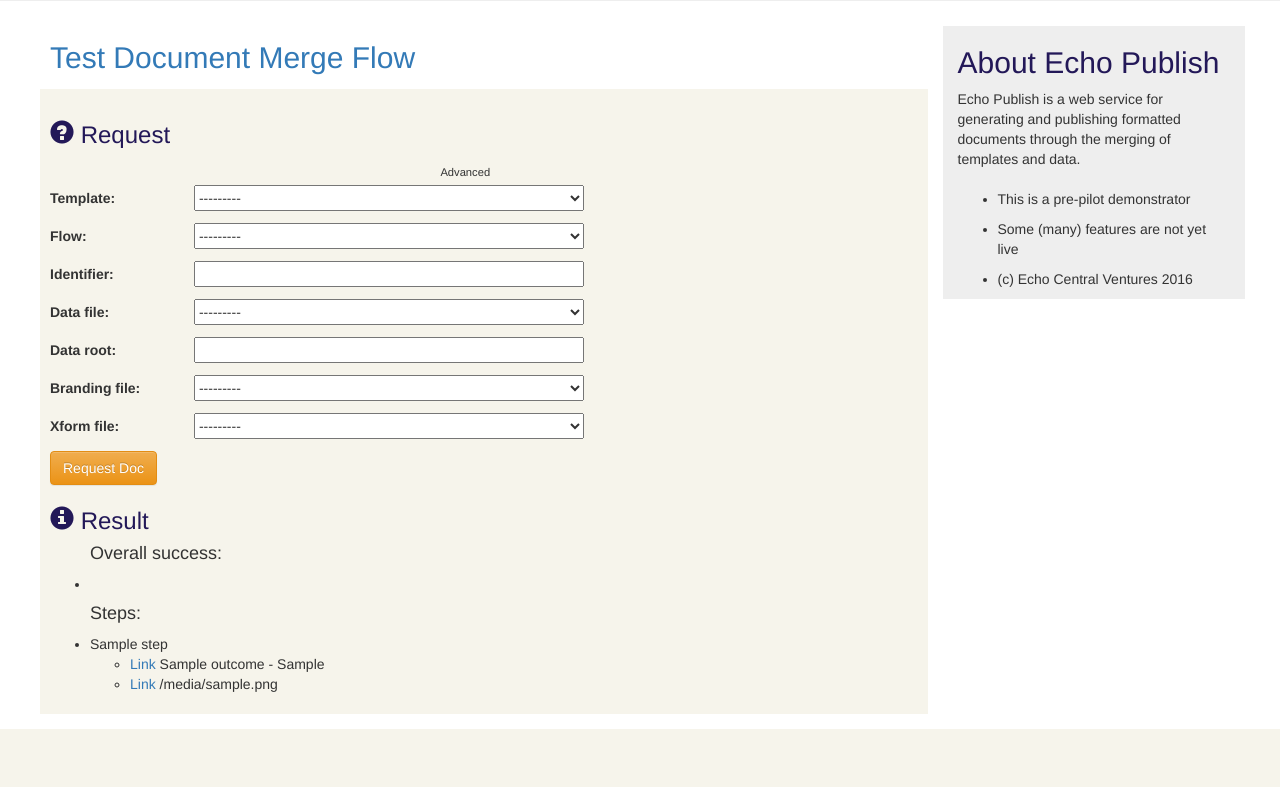
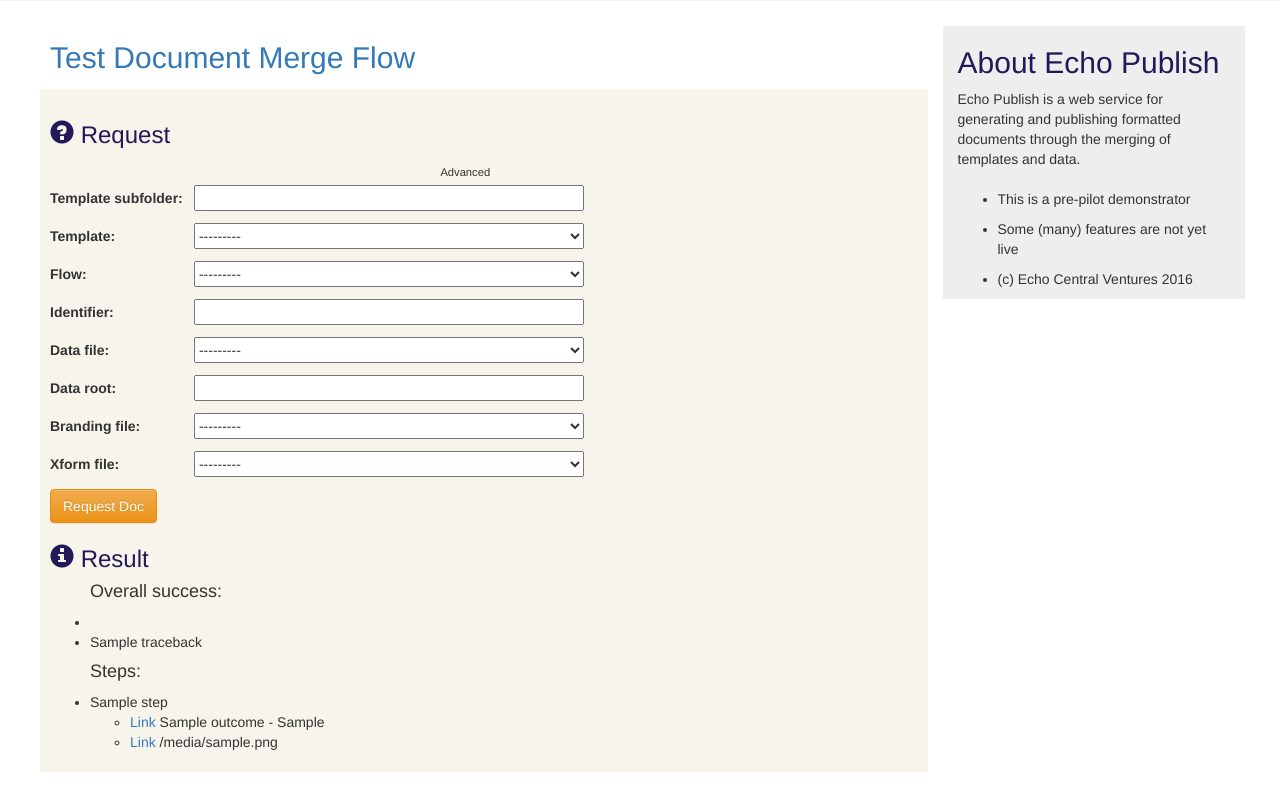
Before and after one commit to revolutionarysystems/docmerge, a Django app: template dash/templates/dash/test.html in a window 1280 px wide. Shown: the part 213-1000 px from the top of the page. Before the commit the page ends 942 px from the top, so only its background shows below. Run offline with Django 3.2, Linux system fonts and the light colour scheme; tables that the repository leaves empty hold one stand-in row (values such as "Sample post"); the template is opened without the code that fills it: values that come from a table or form of the project are taken from there, most other values are stand-ins (such as "Sample title", 1, 10 or a date in 2020); parts of the project's set-up code (start-up, migrations or seed data) failed here and were passed over; some libraries are stand-ins or nearby versions.

Commit message:
#Subfolder test forms

```diff
--- a/dash/forms.py
+++ b/dash/forms.py
@@ -5,7 +5,7 @@ class MergeForm(forms.ModelForm):
     class Meta:
         model = MergeJob
         fields = (
-        	'template_folder', 'template', 'flow', 'output_folder', 'identifier',
+        	'template_folder', 'template_subfolder', 'template', 'flow', 'output_folder', 'identifier',
         	'payload', 'payload_type', 'test_case', 'data_folder', 'data_file', 'data_root',
         	'branding_folder', 'branding_file',
         	'xform_folder', 'xform_file',
@@ -15,7 +15,7 @@ class SimpleMergeForm(forms.ModelForm):
     class Meta:
         model = MergeJob
         fields = (
-        	'template', 'flow', 'identifier',
+        	'template_subfolder', 'template', 'flow', 'identifier',
         	'data_file', 'data_root',
         	'branding_file',
         	'xform_file',
--- a/dash/models.py
+++ b/dash/models.py
@@ -4,6 +4,7 @@ from merge.merge_utils import folder_files
 class MergeJob(models.Model):
 
     template_folder = models.CharField(max_length=100)
+    template_subfolder = models.CharField(max_length=100)
     template = models.CharField(max_length=100, choices=[(file["name"],file["name"]) for file in folder_files("/Doc Merge/Templates")])
     flow = models.CharField(max_length=100, choices=[(file["name"],file["name"]) for file in folder_files("/Doc Merge/Flows")])
     output_folder = models.CharField(max_length=100)
--- a/dash/templates/dash/library.html
+++ b/dash/templates/dash/library.html
@@ -9,6 +9,7 @@
                     <form id = "quickTest" method="GET" class="query-form" action="/refresh/" target="_blank">
                             {{ widget.refreshForm.as_p }}
                     <button id="quickTestButton" type="submit" class="save btn btn-warning">Refresh</button>
+                    <a href="../test/?template_subfolder={{ widget.subfolder }}" target="_blank">Test</a>
                     </form>
                         {% for file in widget.files %}
                             {% if file.mimeType = "application/vnd.google-apps.folder" %}
--- a/dash/templates/dash/test.html
+++ b/dash/templates/dash/test.html
@@ -24,6 +24,9 @@
 		{% for message in merge_response.messages %}
 		        <li>{{ message }}</li>
 		{% endfor %}
+		{% endif %}
+		{% if merge_response.traceback %}
+		        <li>{{ merge_response.traceback }}</li>
 		{% endif %}
 		<h4>Steps:</h4>
 	        {% for outcome in merge_response.steps %}
--- a/merge/views.py
+++ b/merge/views.py
@@ -68,6 +68,7 @@ def merge_raw(request, method="POST"):
     ]
     subs["site"]= site
 #    return mergeDocument(flowFolder, flow, remoteTemplateFolder, templateName, id, subs, remoteOutputFolder, email=email, payload=payload)
+    print("template name:", templateName)
     return mergeDocument(flowFolder, flow, remoteTemplateFolder, template_subfolder, templateName, id, subs,
                         remoteOutputFolder, output_subfolder, email=email, payload=payload)
 
```
Also changed, not shown: dash/views.py (+18 -5 lines).
